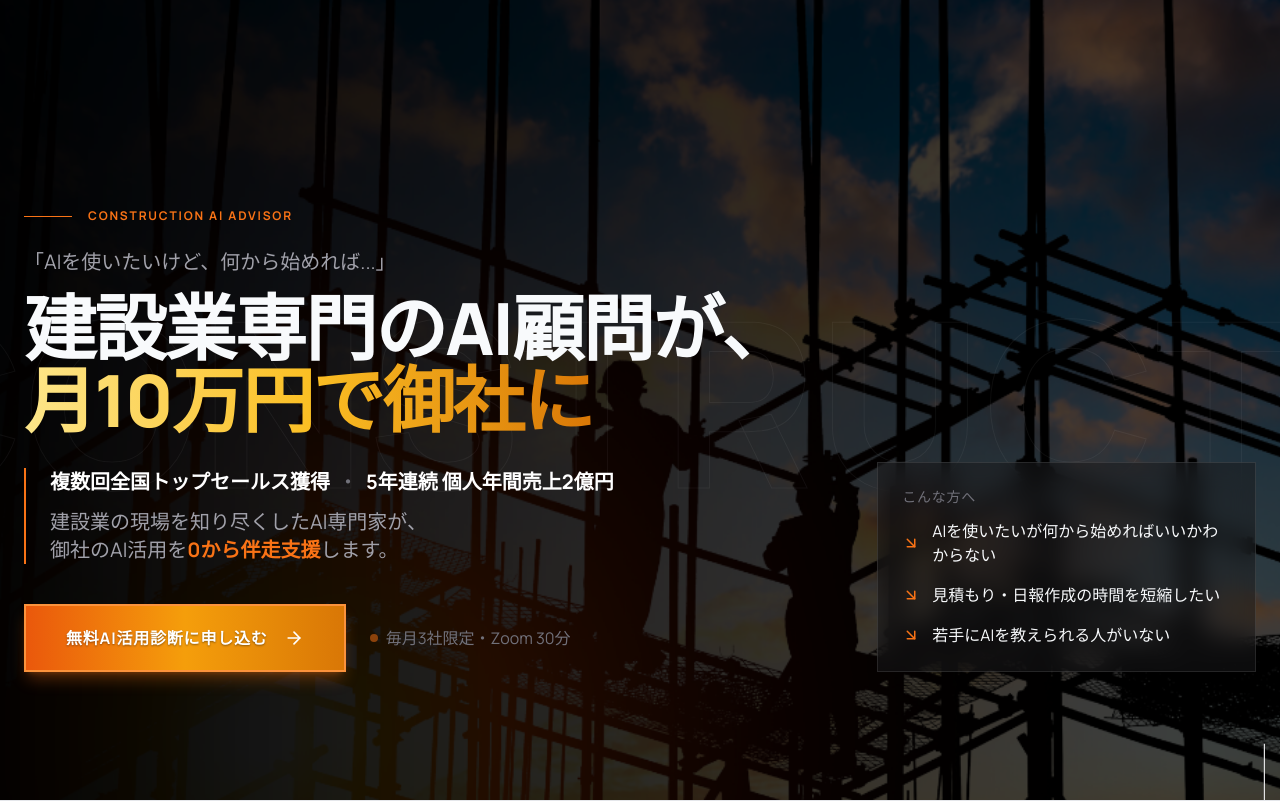
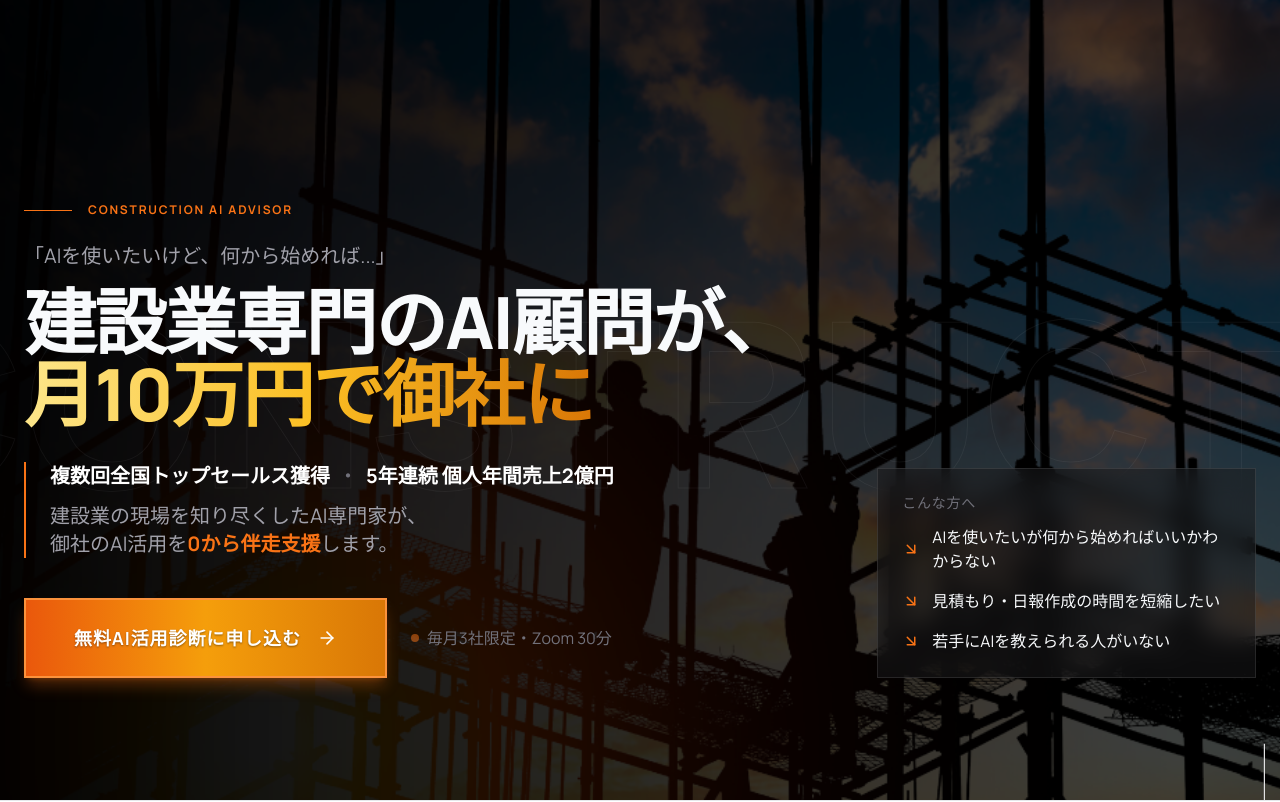
Before and after one commit to shunsuke-tnk/AI-komon-KENSETSU, a React (Vite) app: page / in a window 1280 px wide. Shown: the top 802 px of the page. Built offline with nearby package versions, Linux system fonts and the light colour scheme.

Commit message:
レイアウト完成

```diff
--- a/components/Hero.tsx
+++ b/components/Hero.tsx
@@ -54,7 +54,7 @@ export const Hero: React.FC = () => {
                     </div>
 
                     <div className="flex flex-col sm:flex-row gap-6">
-                        <Button size="lg" icon>
+                        <Button size="xl" icon className="text-2xl">
                             無料AI活用診断に申し込む
                         </Button>
                         <div className="flex items-center gap-2 text-zinc-500 text-base">
--- a/components/PricingSection.tsx
+++ b/components/PricingSection.tsx
@@ -113,9 +113,9 @@ export const PricingSection: React.FC = () => {
             {/* CTA */}
             <Button
               variant="primary"
-              className="w-full text-lg py-4 group-hover:bg-orange-400 transition-colors"
+              className="w-full text-xl py-5 group-hover:bg-orange-400 transition-colors"
             >
-              詳細を見る
+              無料でまずは相談する
               <ArrowRight className="ml-2 inline-block" size={20} />
             </Button>
           </div>
```
